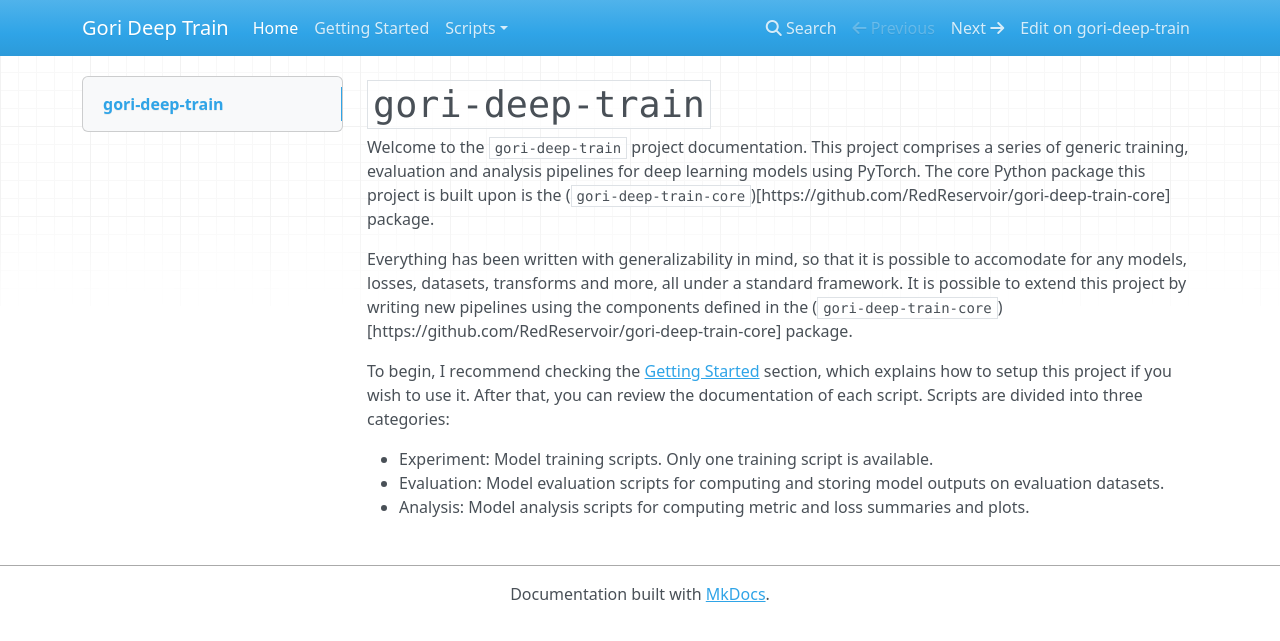
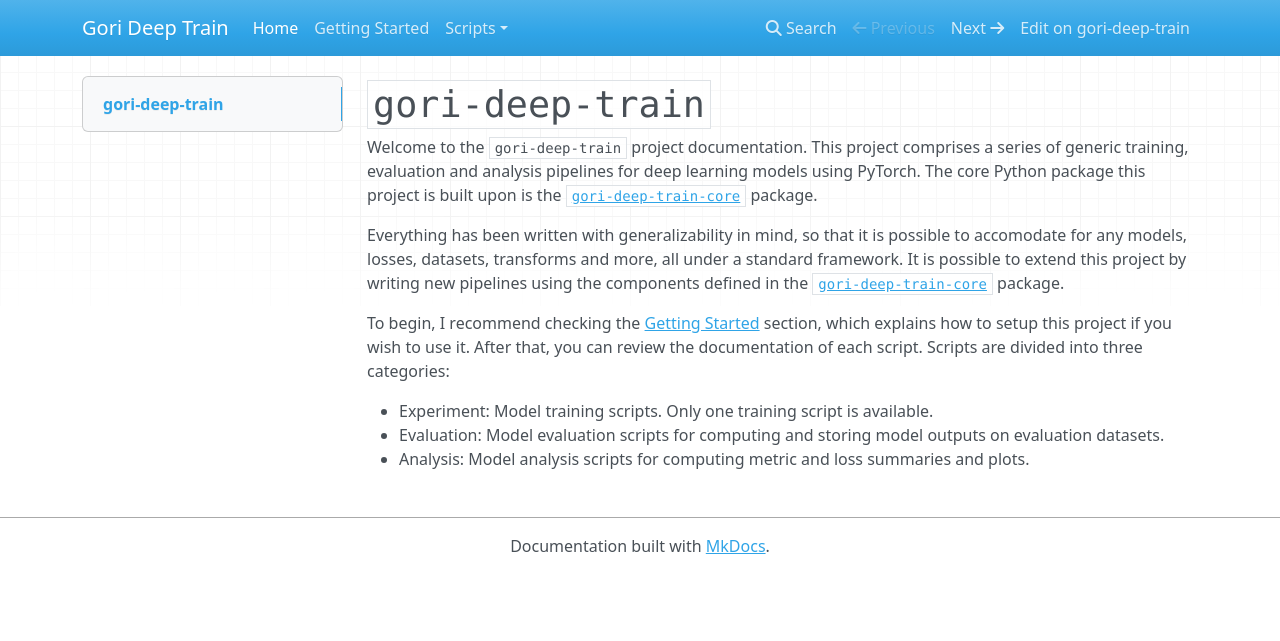
Before and after one commit to RedReservoir/gori-deep-train, an MkDocs documentation site: the page built from docs/index.md, in a window 1280 px wide. Shown: the top 641 px of the page. Built offline with MkDocs 1.6.1, drawn with Linux system fonts in a browser that asks for light colours; nearby versions of some CDN libraries.

Commit message:
Updated docs

```diff
--- a/docs/index.md
+++ b/docs/index.md
@@ -1,8 +1,8 @@
 # `gori-deep-train`
 
-Welcome to the `gori-deep-train` project documentation. This project comprises a series of generic training, evaluation and analysis pipelines for deep learning models using PyTorch. The core Python package this project is built upon is the (`gori-deep-train-core`)[https://github.com/RedReservoir/gori-deep-train-core] package.
+Welcome to the `gori-deep-train` project documentation. This project comprises a series of generic training, evaluation and analysis pipelines for deep learning models using PyTorch. The core Python package this project is built upon is the [`gori-deep-train-core`](https://github.com/RedReservoir/gori-deep-train-core) package.
 
-Everything has been written with generalizability in mind, so that it is possible to accomodate for any models, losses, datasets, transforms and more, all under a standard framework. It is possible to extend this project by writing new pipelines using the components defined in the (`gori-deep-train-core`)[https://github.com/RedReservoir/gori-deep-train-core] package.
+Everything has been written with generalizability in mind, so that it is possible to accomodate for any models, losses, datasets, transforms and more, all under a standard framework. It is possible to extend this project by writing new pipelines using the components defined in the [`gori-deep-train-core`](https://github.com/RedReservoir/gori-deep-train-core) package.
 
 To begin, I recommend checking the [Getting Started](getting-started.md) section, which explains how to setup this project if you wish to use it. After that, you can review the documentation of each script. Scripts are divided into three categories:
 
```
Also changed, not shown: docs/getting-started.md (+2 -2 lines).
